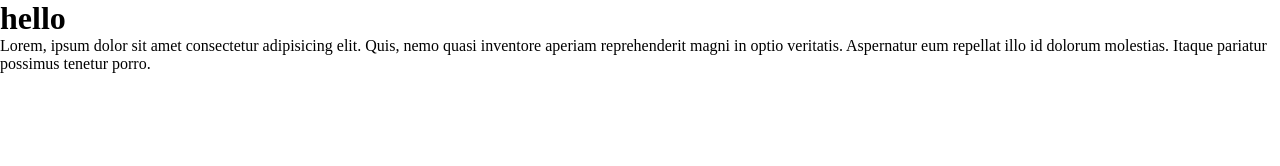
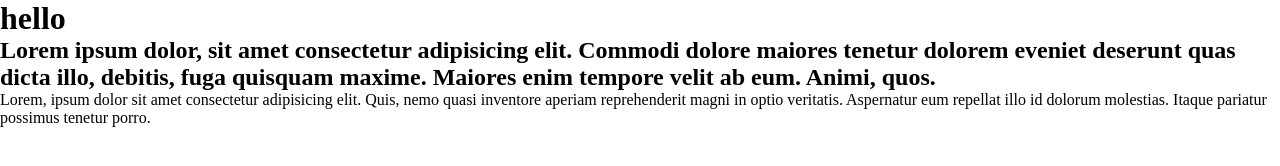
Before and after one commit to LidaAleshko/test2023-1, a plain HTML site: page index.html in a window 1280 px wide. Drawn offline with Linux system fonts and the light colour scheme.

Commit message:
added h2 title

```diff
--- a/index.html
+++ b/index.html
@@ -8,6 +8,7 @@
 </head>
 <body>
     <h1>hello</h1>
+    <h2>Lorem ipsum dolor, sit amet consectetur adipisicing elit. Commodi dolore maiores tenetur dolorem eveniet deserunt quas dicta illo, debitis, fuga quisquam maxime. Maiores enim tempore velit ab eum. Animi, quos.</h2>
     <p>Lorem, ipsum dolor sit amet consectetur adipisicing elit. Quis, nemo quasi inventore aperiam reprehenderit magni in optio veritatis. Aspernatur eum repellat illo id dolorum molestias. Itaque pariatur possimus tenetur porro.</p>
 </body>
 </html>
```
